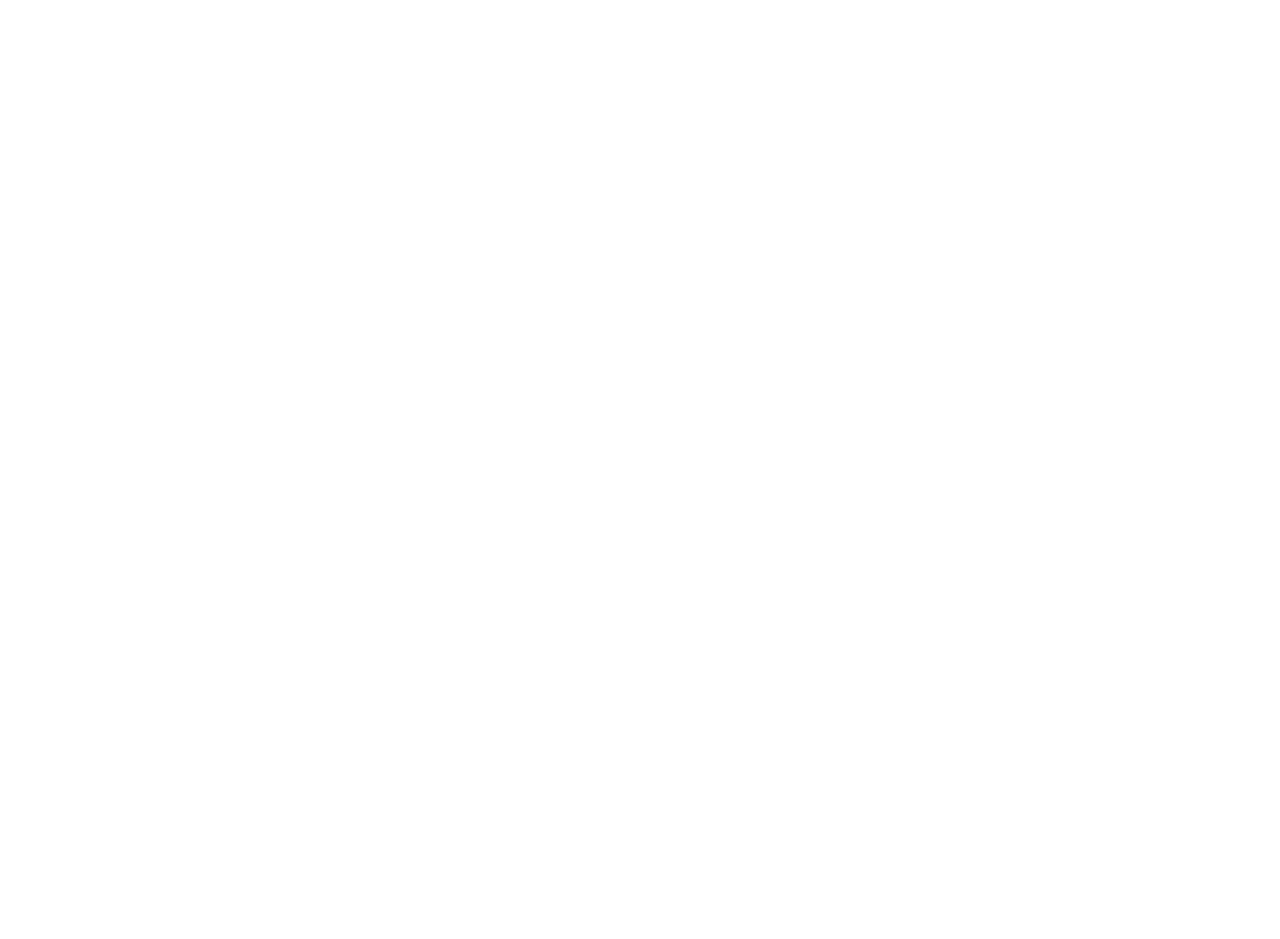
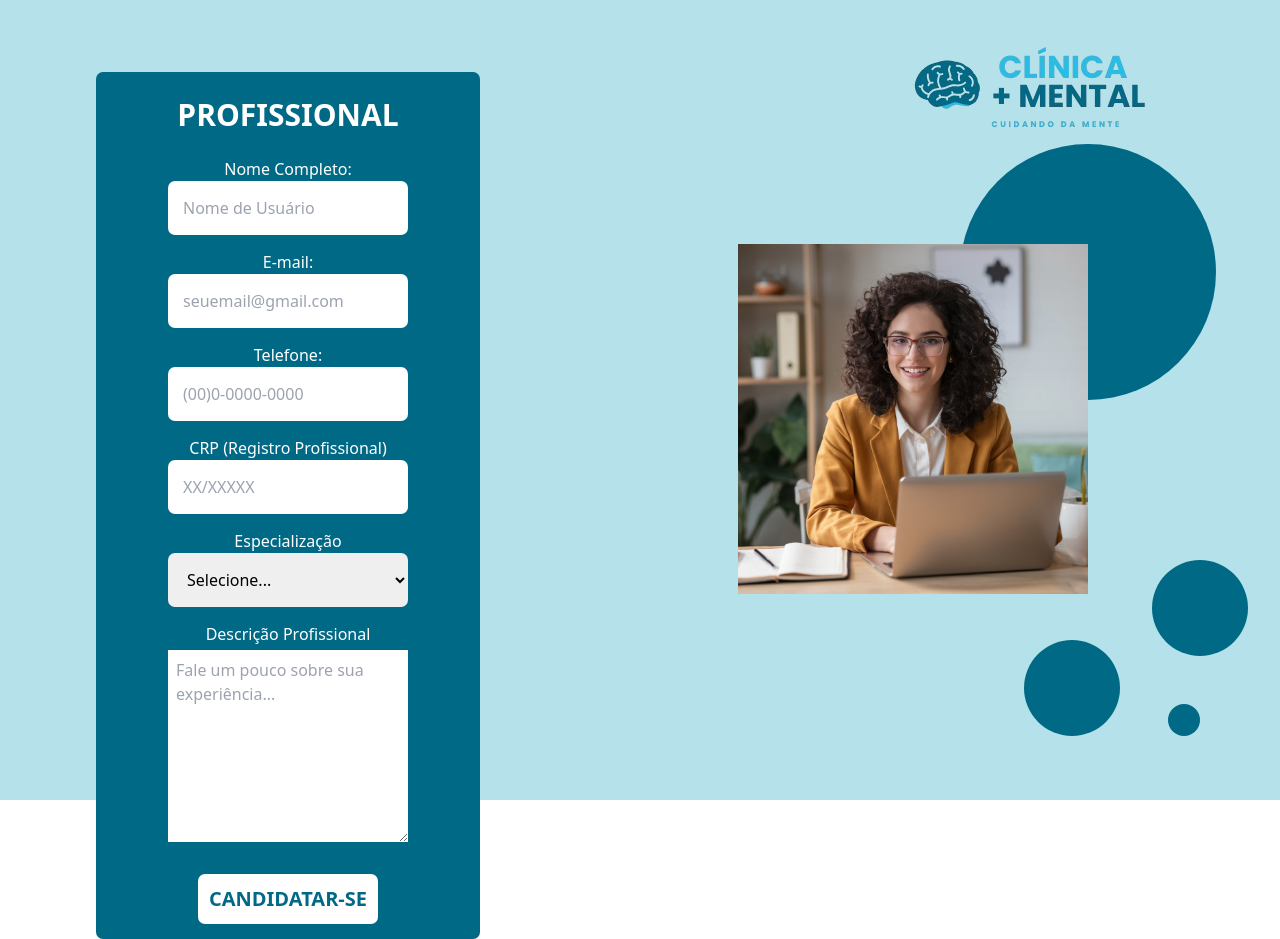
Before and after one commit to pedrohenriqux/projeto-final-cjovem, a React (Vite) app in the folder mais-mental/: page /SouPsicologo in a window 1280 px wide. Before the commit this address had no page. Before the commit the page ends 800 px from the top, so only its background shows below. Built offline with nearby package versions, Linux system fonts and the light colour scheme.

Commit message:
Foi adicionado a pagina do sou Profissional

```diff
--- a/mais-mental/src/App.jsx
+++ b/mais-mental/src/App.jsx
@@ -3,6 +3,7 @@
 
 import Home from './pages/Home/Home.jsx';
 import Login from './pages/Login/Login';
+import SouPsicologo from './pages/SouPsicologo/SouPsicologo.jsx';
 
 const App = () => {
   return (
@@ -10,6 +11,7 @@
     <Routes>
       <Route path='/' element={<Home />} />
       <Route path='/login' element={<Login />}/>
+      <Route path='/SouPsicologo' element={<SouPsicologo />}/>
     </Routes>
     </BrowserRouter>
   )
--- /dev/null
+++ b/mais-mental/src/components/FormPsicologo/FormPsicologo.jsx
@@ -0,0 +1,41 @@
+import React from 'react';
+import { Link } from 'react-router-dom';
+
+
+
+const FormPsicologo = () => {
+  return (
+    <form className="bg-primary flex flex-col items-center w-96 rounded-[7px] ml-24">
+        <h2 className="text-white">PROFISSIONAL</h2>
+
+        <label className="text-white mr-50" for="nome">Nome Completo:</label>
+        <input className="field" id="nome" type="text" placeholder="Nome de Usuário" required/>
+
+        <label className="text-white mr-50" for="email">E-mail:</label>
+        <input className="field" id="email" type="email" placeholder="seuemail@gmail.com" required/>
+
+        <label className="text-white mr-50" for="telefone">Telefone:</label>
+        <input className="field" id="telefone" type="tel" placeholder="(00)0-0000-0000" required/>
+
+        <label className="text-white mr-50" for="CRP">CRP (Registro Profissional)</label>
+        <input className="field" id="CRP" type="text" placeholder="XX/XXXXX" required/>
+
+        <label className="text-white mr-50" for="especializacao">Especialização</label>
+            <select className="field" required> <option value="">Selecione...</option>
+            <option value="Psicoterapia">Psicoterapia</option>
+            <option value="Psicologia Clínica">Psicologia Clínica</option>
+            <option value="Neuropsicologia">Neuropsicologia</option>
+            <option value="Psicologia Infantil">Psicologia Infantil</option ></select>
+
+        <label className ="text-white mr-50" for="descrição">Descrição Profissional</label>
+        <textarea className='text-black w-60 mr-50 p-2  mt-1 h-48' name ="descricao" id="descricao" placeholder='Fale um pouco sobre sua experiência...' rows="5" required></textarea>
+
+
+
+        <input type="submit" className="btnSubmit text-primary bg-white mt-8" value="CANDIDATAR-SE"/>
+
+    </form>
+  )
+}
+
+export default FormPsicologo;
--- a/mais-mental/src/components/Navbar/Navbar.jsx
+++ b/mais-mental/src/components/Navbar/Navbar.jsx
@@ -25,7 +25,7 @@
             <Link to="/buscar-profissionais" className='inline-block py-2 px-3 hover:text-third duration-200 relative group'>
               buscar profissionais
             </Link>
-            <Link to="/cadastro" className='inline-block py-2 px-3 hover:text-third duration-200 relative group'>
+            <Link to="/SouPsicologo" className='inline-block py-2 px-3 hover:text-third duration-200 relative group'>
               sou psicólogo
             </Link>
             <button
--- /dev/null
+++ b/mais-mental/src/pages/SouPsicologo/SouPsicologo.jsx
@@ -0,0 +1,27 @@
+import React from 'react';
+import Logo from '../../assets/Logo/logo.png';
+import Image from '../../assets/images/image-login.png';
+import FormPsicologo from '../../components/FormPsicologo/FormPsicologo';
+
+function SouPsicologo(){
+    return (
+        <>
+          <title>+Mental | Página do Psicologo</title>
+
+          <div className="bg-fourth h-screen relative ">
+            <br/><br/><br/>
+            <FormPsicologo />
+
+            <img className="absolute top-10 right-32 " src={Logo}/>
+            <img className="w-[350px] h-[350px] absolute top-[30.5%] right-48 z-10" src={Image}/>
+
+            <div className="bg-primary h-64 w-64 rounded-[100%] absolute top-36 right-16"></div>
+            <div className="bg-primary h-24 w-24 rounded-[100%] absolute bottom-36 right-8"></div>
+            <div className="bg-primary h-24 w-24 rounded-[100%] absolute bottom-16 right-40"></div>
+            <div className="bg-primary h-8 w-8 rounded-[100%] absolute bottom-16 right-20"></div>
+          </div>
+        </>
+      )
+}
+
+export default SouPsicologo;
```
